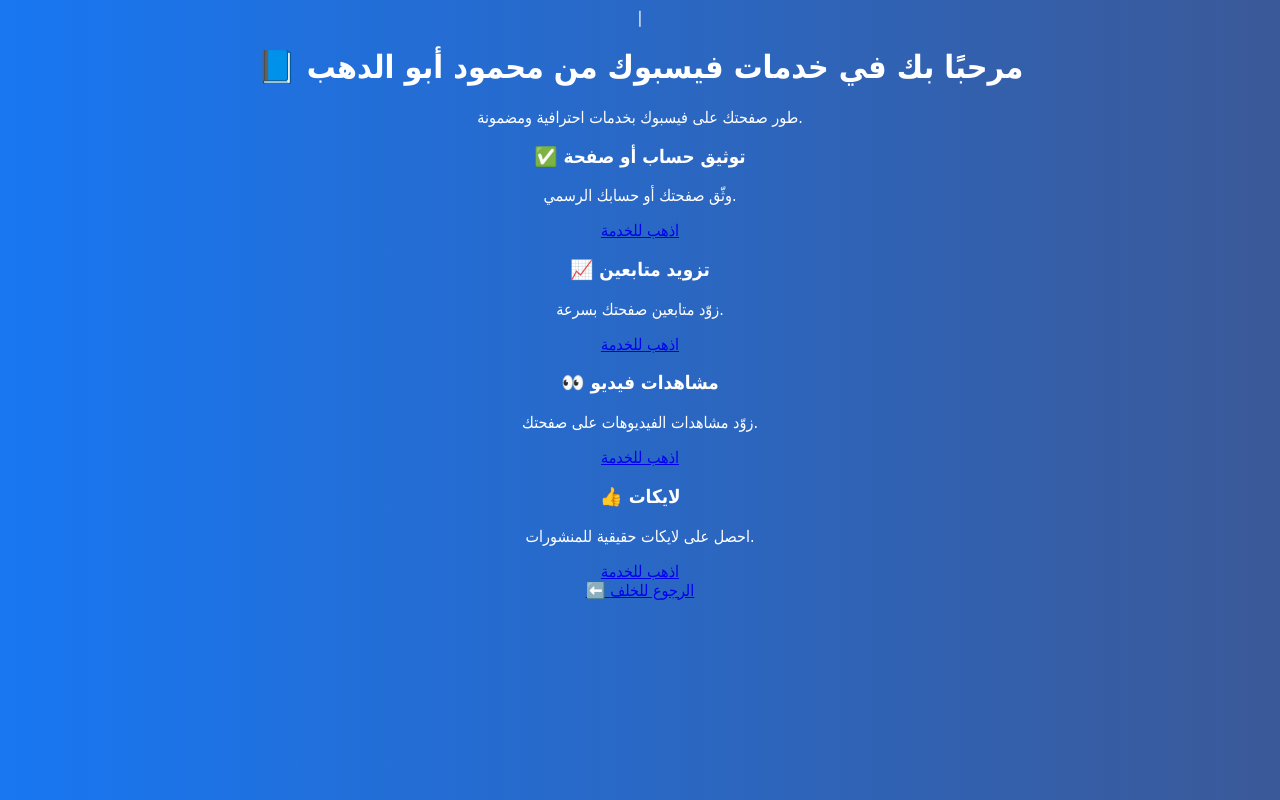
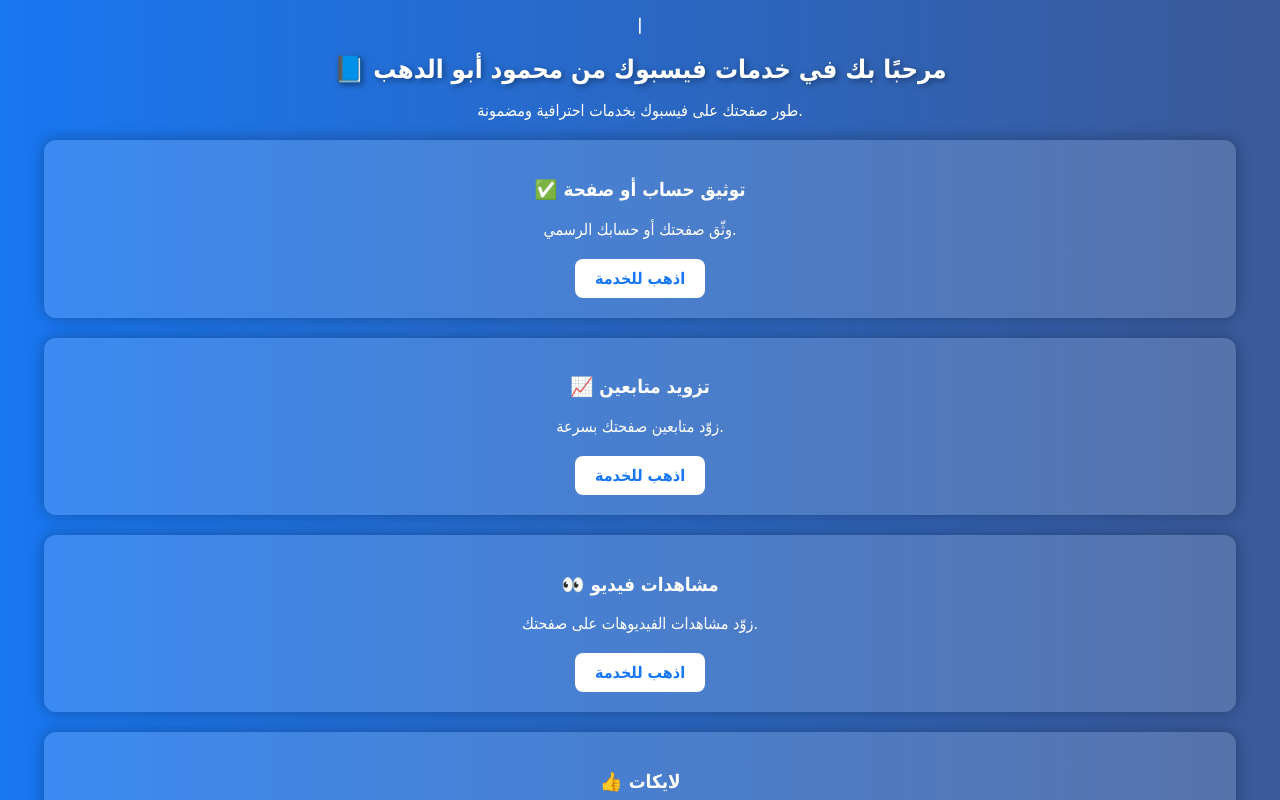
Before and after one commit to ABODAHAB1/My-location, a plain HTML site: page facebook.html in a window 1280 px wide. Shown: the top 800 px of the page. Drawn offline with Linux system fonts and the light colour scheme.

Commit message:
Update facebook.html

```diff
--- a/facebook.html
+++ b/facebook.html
@@ -1,4 +1,22 @@
-<body style="background:linear-gradient(to right,#1877f2,#3b5998);color:#fff;text-align:center;font-family:Tahoma;">
+<!DOCTYPE html>
+<html lang="ar">
+<head>
+  <meta charset="UTF-8">
+  <title>خدمات فيسبوك - محمود أبو الدهب</title>
+  <meta name="viewport" content="width=device-width, initial-scale=1">
+  <style>
+    body{margin:0;font-family:"Tahoma",sans-serif;background:linear-gradient(to right,#1877f2,#3b5998);color:#fff;text-align:center;}
+    #clock{margin:15px;font-size:1rem;font-weight:bold;}
+    h1{margin-top:20px;font-size:1.6rem;text-shadow:2px 2px 6px rgba(0,0,0,0.4);}
+    p{font-size:1rem;margin-bottom:20px;}
+    .service-box{background:rgba(255,255,255,0.15);border-radius:12px;padding:20px;margin:20px auto;max-width:90%;box-shadow:0 0 15px rgba(0,0,0,0.3);}
+    .service-btn{display:inline-block;padding:10px 20px;background:#fff;color:#1877f2;font-weight:bold;border-radius:8px;text-decoration:none;transition:0.3s;}
+    .service-btn:hover{background:#3b5998;color:#fff;}
+    .back-btn{display:inline-block;margin:20px;padding:10px 20px;background:rgba(255,255,255,0.2);color:#fff;border-radius:8px;text-decoration:none;}
+    .back-btn:hover{background:#fff;color:#000;}
+  </style>
+</head>
+<body>
   <div id="clock"><span id="time"></span> | <span id="date"></span></div>
   <h1>📘 مرحبًا بك في خدمات فيسبوك من محمود أبو الدهب</h1>
   <p>طور صفحتك على فيسبوك بخدمات احترافية ومضمونة.</p>
@@ -26,3 +44,4 @@
 
   <a class="back-btn" href="index.html">⬅️ الرجوع للخلف</a>
 </body>
+</html>
```
